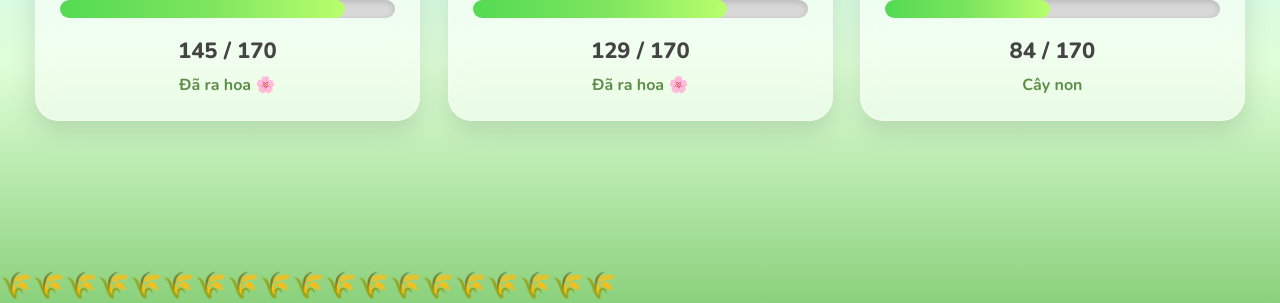
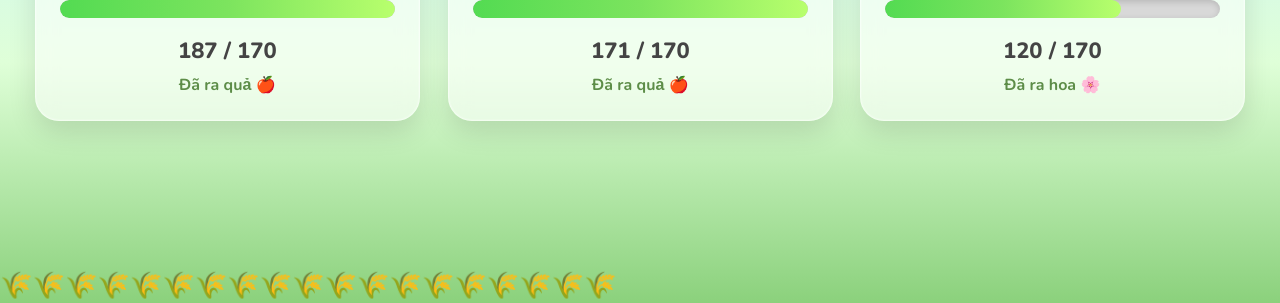
Before and after one commit to lopanhthayket-site/anh9.nongtraivuive, a plain HTML site: page index.html in a window 1280 px wide. Shown: the part 497-800 px from the top of the page. Drawn offline with nearby package versions, Linux system fonts and the light colour scheme.

Commit message:
Add files via upload

```diff
--- a/index.html
+++ b/index.html
@@ -739,11 +739,11 @@ const MAX = 170;
 
 const students=[
 
-{name:"An🐟🐟🐟🍎",score:145,pig:6000},
+{name:"An🐟🐟🐟🍎",score:187,pig:6000},
 
-{name:"Vân🦎🦎🍎",score:129,pig:9500},
+{name:"Vân🦎🦎🍎",score:171,pig:9500},
 
-{name:"Nhật🍎",score:84,pig:7000},
+{name:"Nhật🍎",score:120,pig:7000},
 
 ];
 function tree(score){
```
